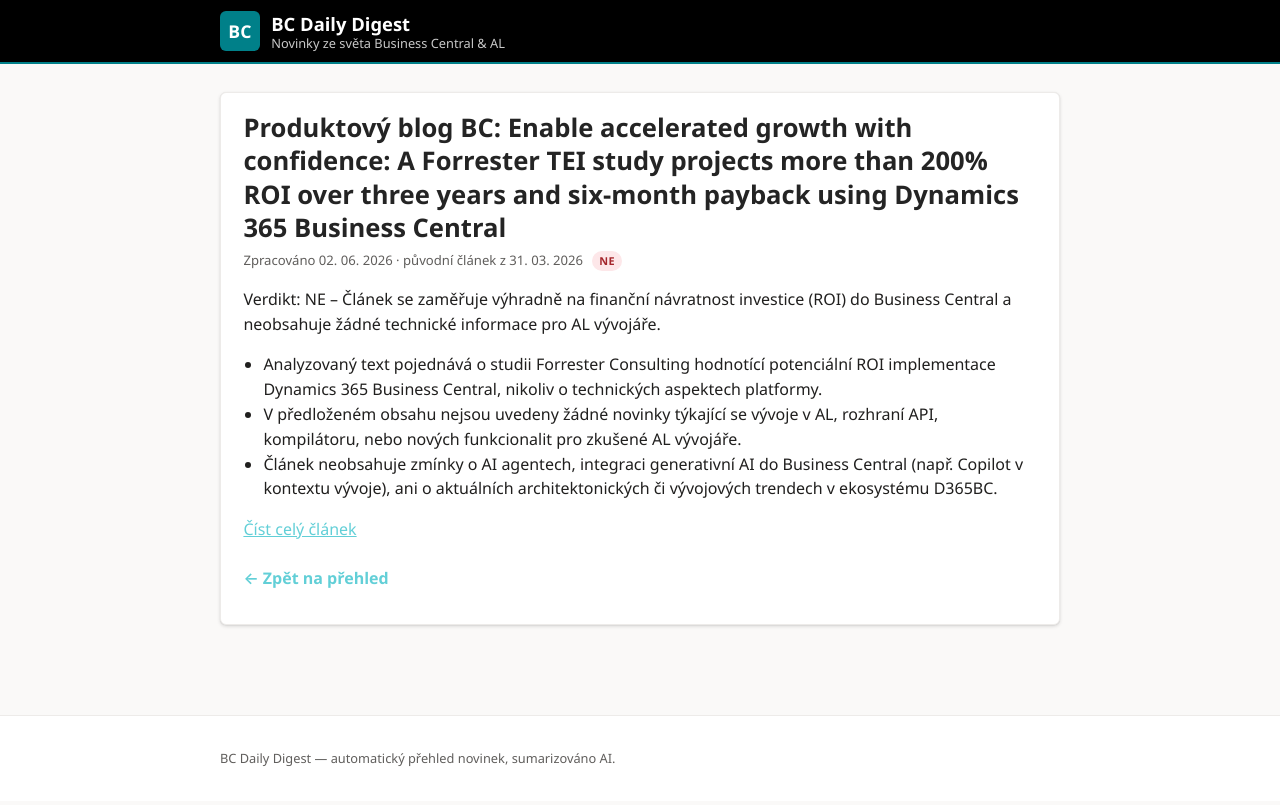
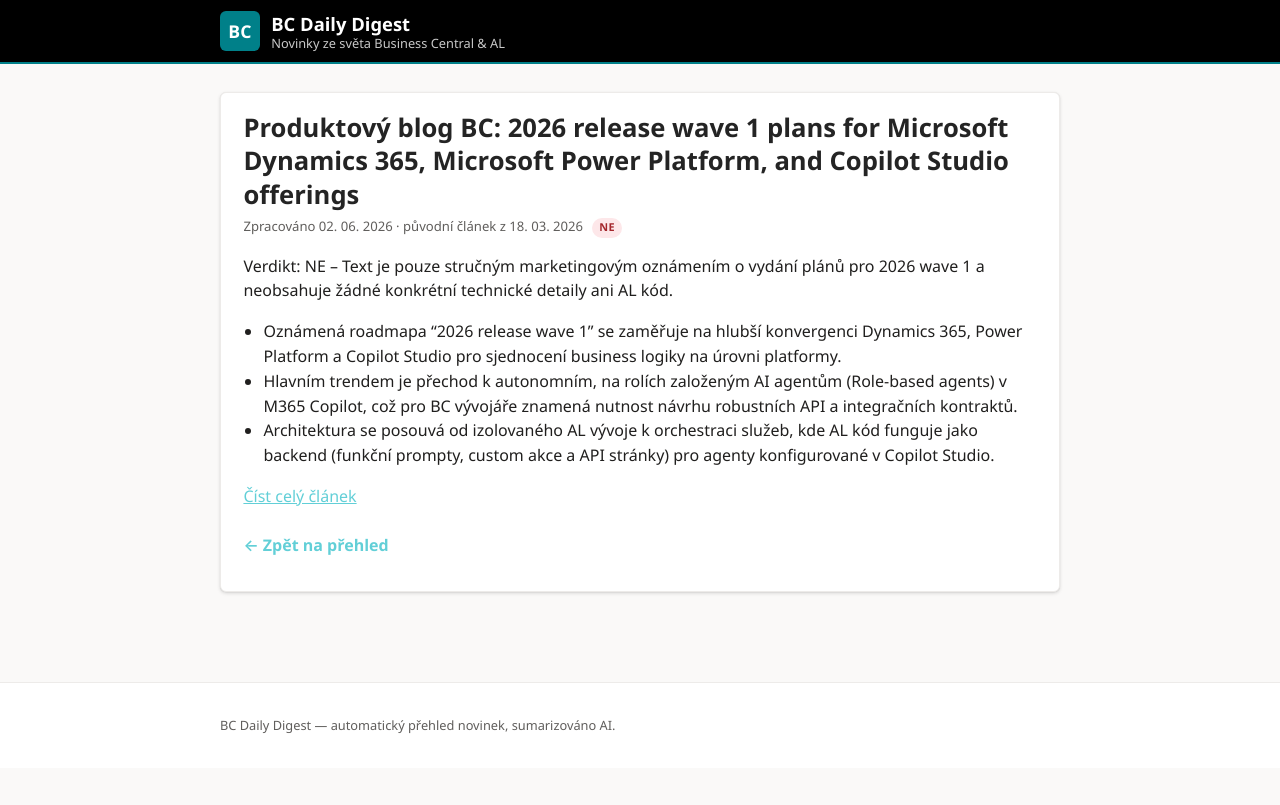
Before and after one commit to ValsorimS/bc-daily-digest, a Jekyll site: the page built from _posts/2026-06-02-produktový-blog-bc-0.md, in a window 1280 px wide. Shown: the top 805 px of the page. Built offline with Jekyll 4.4.1, drawn with Linux system fonts in a browser that asks for light colours.

Commit message:
Update daily digest

```diff
--- a/_posts/2026-06-02-produktový-blog-bc-0.md
+++ b/_posts/2026-06-02-produktový-blog-bc-0.md
@@ -1,16 +1,16 @@
 ---
 layout: post
-title: "Produktový blog BC: Enable accelerated growth with confidence: A Forrester TEI study projects more than 200% ROI over three years and six-month payback using Dynamics 365 Business Central"
+title: "Produktový blog BC: 2026 release wave 1 plans for Microsoft Dynamics 365, Microsoft Power Platform, and Copilot Studio offerings"
 published: true
-original_date: 2026-03-31
+original_date: 2026-03-18
 ---
 
-Verdikt: NE – Článek se zaměřuje výhradně na finanční návratnost investice (ROI) do Business Central a neobsahuje žádné technické informace pro AL vývojáře.
+Verdikt: NE – Text je pouze stručným marketingovým oznámením o vydání plánů pro 2026 wave 1 a neobsahuje žádné konkrétní technické detaily ani AL kód.
 
 <!--více-->
 
-*   Analyzovaný text pojednává o studii Forrester Consulting hodnotící potenciální ROI implementace Dynamics 365 Business Central, nikoliv o technických aspektech platformy.
-*   V předloženém obsahu nejsou uvedeny žádné novinky týkající se vývoje v AL, rozhraní API, kompilátoru, nebo nových funkcionalit pro zkušené AL vývojáře.
-*   Článek neobsahuje zmínky o AI agentech, integraci generativní AI do Business Central (např. Copilot v kontextu vývoje), ani o aktuálních architektonických či vývojových trendech v ekosystému D365BC.
+- Oznámená roadmapa "2026 release wave 1" se zaměřuje na hlubší konvergenci Dynamics 365, Power Platform a Copilot Studio pro sjednocení business logiky na úrovni platformy.
+- Hlavním trendem je přechod k autonomním, na rolích založeným AI agentům (Role-based agents) v M365 Copilot, což pro BC vývojáře znamená nutnost návrhu robustních API a integračních kontraktů.
+- Architektura se posouvá od izolovaného AL vývoje k orchestraci služeb, kde AL kód funguje jako backend (funkční prompty, custom akce a API stránky) pro agenty konfigurované v Copilot Studio.
 
-[Číst celý článek](https://www.microsoft.com/en-us/dynamics-365/blog/business-leader/2026/03/31/enable-accelerated-growth-with-confidence-a-forrester-tei-study-projects-more-than-200-roi-over-three-years-and-six-month-payback-using-dynamics-365-business-central/)
+[Číst celý článek](https://www.microsoft.com/en-us/dynamics-365/blog/business-leader/2026/03/18/2026-release-wave-1-plans-for-microsoft-dynamics-365-microsoft-power-platform-and-copilot-studio-offerings/)
--- a/history.json
+++ b/history.json
@@ -15,5 +15,8 @@
     "https://demiliani.com/2026/05/21/be-careful-with-visual-studio-code-extensions/": "2026-06-01T09:50:27.436332",
     "https://waldo.be/2026/05/28/optimal-performance-still-matters/": "2026-06-01T18:00:07.577574",
     "https://www.microsoft.com/en-us/dynamics-365/blog/business-leader/2026/03/31/enable-accelerated-growth-with-confidence-a-forrester-tei-study-projects-more-than-200-roi-over-three-years-and-six-month-payback-using-dynamics-365-business-central/": "2026-06-02T00:32:06.606055",
-    "https://waldo.be/2026/04/07/bc-telemetry-buddy-now-with-community-knowledge/": "2026-06-02T00:33:50.895294"
+    "https://waldo.be/2026/04/07/bc-telemetry-buddy-now-with-community-knowledge/": "2026-06-02T00:33:50.895294",
+    "https://www.microsoft.com/en-us/dynamics-365/blog/business-leader/2026/03/18/2026-release-wave-1-plans-for-microsoft-dynamics-365-microsoft-power-platform-and-copilot-studio-offerings/": "2026-06-02T09:22:31.832389",
+    "https://code.visualstudio.com/updates/v1_121": "2026-06-02T09:23:47.879710",
+    "https://demiliani.com/2026/05/10/dynamics-365-business-central-agents-announcing-new-updates/": "2026-06-02T09:25:00.619630"
 }
```
Also changed, not shown: _posts/2026-06-02-stefano-demiliani-2.md (added, +16 -0 lines), _posts/2026-06-02-vs-code-blog-1.md (added, +16 -0 lines).
